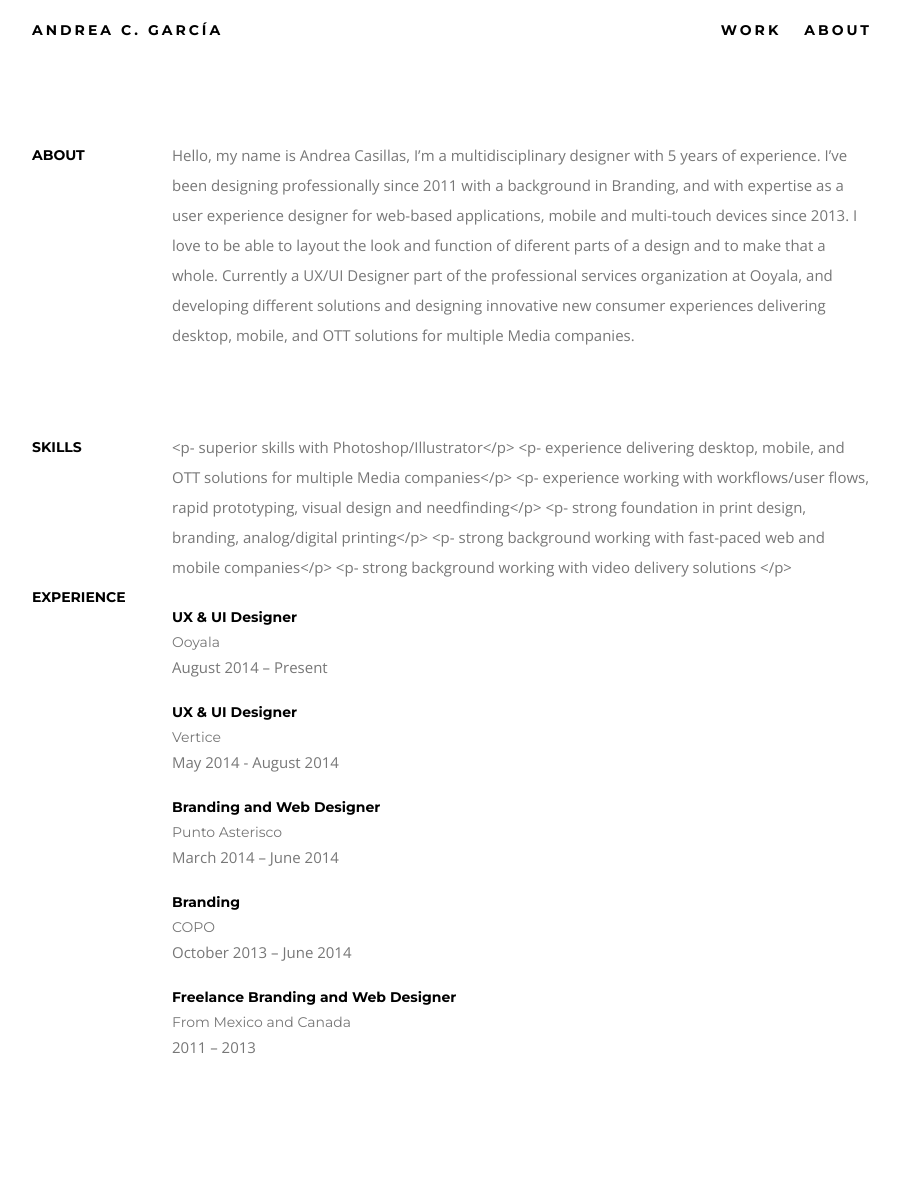
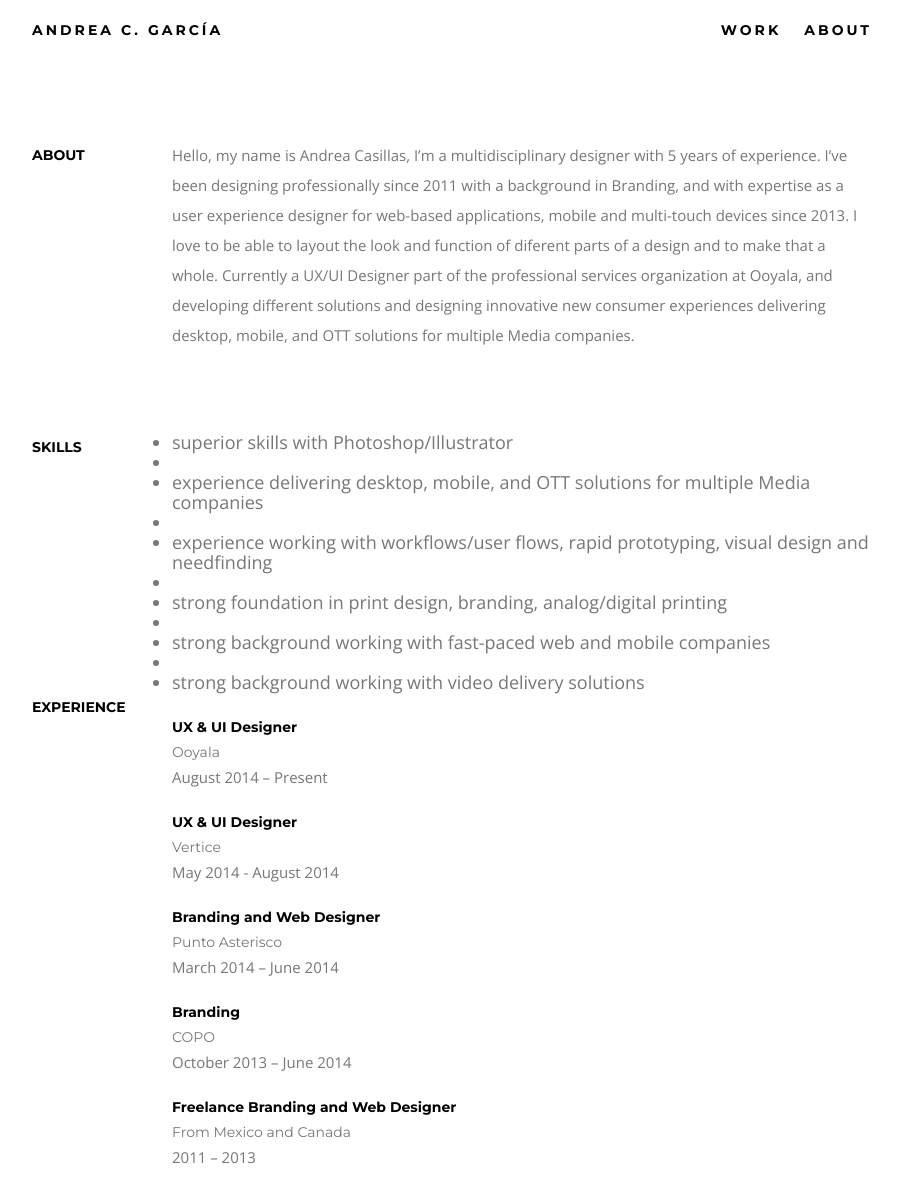
Before and after one commit to acasillas/acasillas, a Jekyll site: the page built from about.md, in a window 1280 px wide and 1329 px high. Shown: the top 1203 px of the window, without its empty margins (188-1087 px from the left). Built offline with Jekyll 4.4.1, drawn with Linux system fonts in a browser that asks for light colours.

```diff
--- a/about.md
+++ b/about.md
@@ -12,12 +12,17 @@ Hello, my name is Andrea Casillas, I'm a multidisciplinary designer with 5 years
 
 # Skills
 
-<p- superior skills with Photoshop/Illustrator</p>
-<p- experience delivering desktop, mobile, and OTT solutions for multiple Media companies</p>
-<p- experience working with workflows/user flows, rapid prototyping, visual design and needfinding</p>
-<p- strong foundation in print design, branding, analog/digital printing</p>
-<p- strong background working with fast-paced web and mobile companies</p>
-<p- strong background working with video delivery solutions </p>
+- superior skills with Photoshop/Illustrator
+-
+- experience delivering desktop, mobile, and OTT solutions for multiple Media companies
+-
+- experience working with workflows/user flows, rapid prototyping, visual design and needfinding
+-
+- strong foundation in print design, branding, analog/digital printing
+-
+- strong background working with fast-paced web and mobile companies
+-
+- strong background working with video delivery solutions
 
 
 
```
